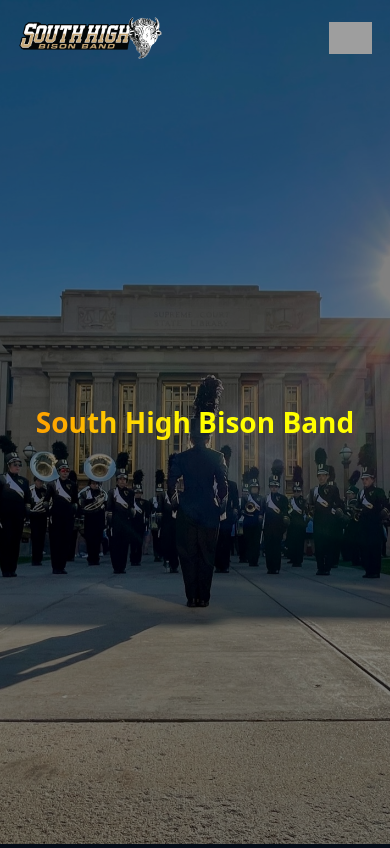
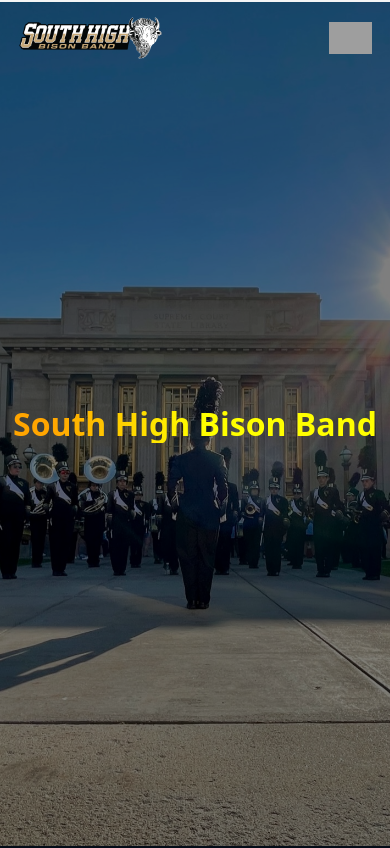
Before and after one commit to btschu/bison-band, a React (Create React App) app: page / in a window 390 px wide. Shown: the top 848 px of the page. Built offline with nearby package versions, Linux system fonts and the light colour scheme; grey boxes are pictures that could not be loaded.

Commit message:
fixed hero section

```diff
--- a/src/components/hero/Hero.jsx
+++ b/src/components/hero/Hero.jsx
@@ -1,22 +1,13 @@
-import React from 'react';
+import React from "react";
 
-import './hero.css';
+import "./hero.css";
 
 const Hero = () => {
-    return (
-        <div className="d-flex align-items-center" id='hero'>
-            <div className="container position-relative text-center text-lg-start" data-aos="zoom-in" data-aos-delay="100">
-            <div className="row">
-                <div className="col-lg-8 text-center">
-                <h1 className="gradient__text scale-up-center">South High Bison Band</h1>
-                {/* <div className="btns">
-                    <a href="#upcoming-events" className="btn-menu animated fadeInUp scrollto">Upcoming Events</a>
-                </div> */}
-                </div>
-            </div>
-            </div>
-        </div>
-    );
+  return (
+    <div className="d-flex align-items-center" id="hero">
+      <h1 className="gradient__text">South High Bison Band</h1>
+    </div>
+  );
 };
 
 export default Hero;
--- a/src/components/hero/hero.css
+++ b/src/components/hero/hero.css
@@ -19,52 +19,26 @@
   }
 
   #hero h1 {
-    margin: 0;
+    margin: 0 0 0 8rem;
     font-size: 4rem;
     font-weight: 700;
+    z-index: 1;
+
   }
 
-  #hero h1 span {
-    color: #c6b58e;
-  }
-
-  #hero h2 {
-    color: #eee;
-    margin-bottom: 10px 0 0 0;
-    font-size: 22px;
-  }
-
-  @media (min-width: 1024px) {
+  @media (max-width: 1000px) {
     #hero {
-      background-attachment: fixed;
+      justify-content: center;
     }
-  }
-
-  @media (max-width: 992px) {
-    #hero {
-      margin-top: -75px;
-    }
-  }
-
-  @media (max-height: 500px) {
-    #hero {
-      height: auto;
-    }
-
-    #hero .container {
-      padding-top: 130px;
-      padding-bottom: 60px;
+    #hero h1 {
+      margin: 0;
+      font-size: 3rem;
     }
   }
 
   @media (max-width: 768px) {
     #hero h1 {
-      font-size: 28px;
-      line-height: 36px;
-    }
-
-    #hero h2 {
-      font-size: 18px;
-      line-height: 24px;
+      margin: 0;
+      font-size: 2rem;
     }
   }
```
Also changed, not shown: src/App.js (+0 -14 lines), src/App.css (deleted), 11 other files (tests, documents, lock files or other folders).
